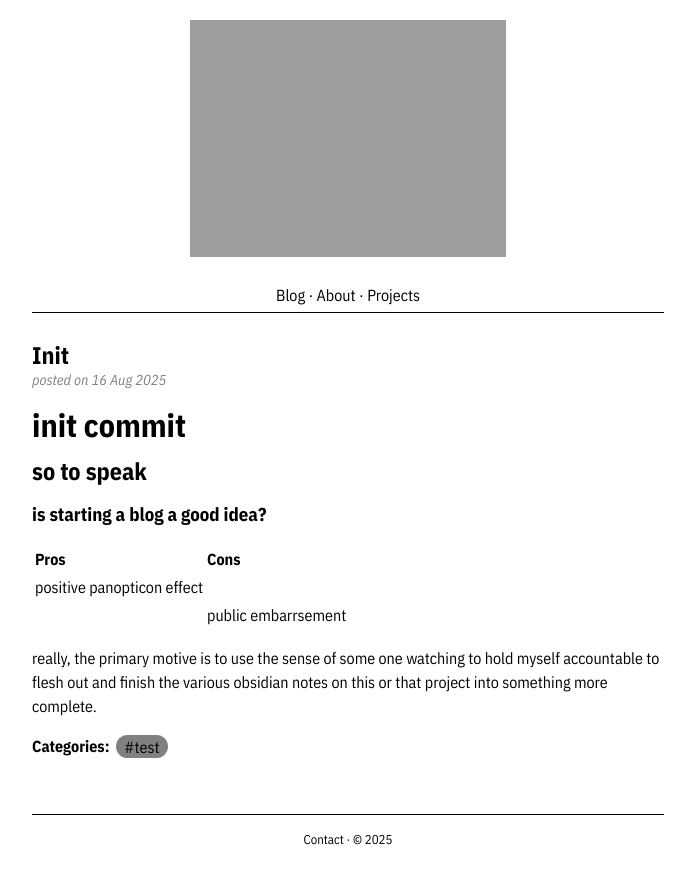
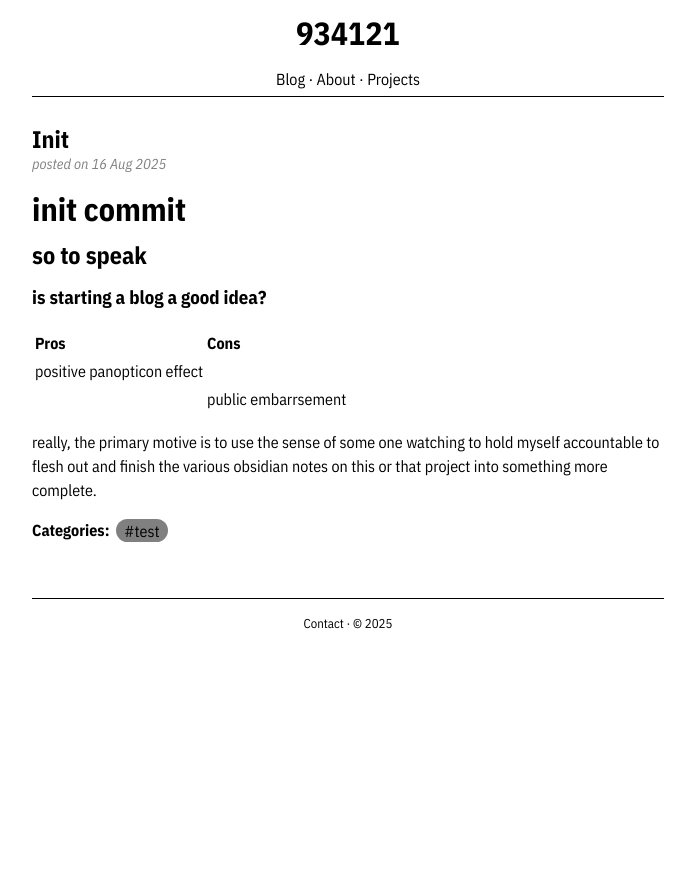
Before and after one commit to e-s-l/e-s-l.github.io, a Jekyll site: the page built from _posts/2025-08-16-init.md, in a window 1280 px wide. Shown: the top 884 px of the page, without its empty margins (292-987 px from the left). Built offline with Jekyll 4.4.1, drawn with Linux system fonts in a browser that asks for light colours.

Commit message:
fixed header

```diff
--- /dev/null
+++ b/_includes/header.html
@@ -0,0 +1,7 @@
+<header>
+  <div id="logo">
+  <a href="{{site.url}}{{site.baseurl}}/">
+    <h1>934121</h1>
+  </a>
+</div>
+</header>
--- a/_includes/logo.html
+++ /dev/null
@@ -1,5 +0,0 @@
-<div id="logo">
-  <a href="{{site.url}}{{site.baseurl}}/">
-    <img src="{{site.url}}{{site.baseurl}}/assets/images/logo.svg" alt="Logo"></img>
-  </a>
-</div>
--- a/_layouts/default.html
+++ b/_layouts/default.html
@@ -2,9 +2,7 @@
 <html lang="{{site.language}}">
   {% include head.html %}
   <body>
-	<header>
-		<h1>934121</h1>
-	</header>
+	{% include header.html %}
 	<div id="main">
 		{% include nav.html %}
 		<div id="content-left">
--- a/_layouts/post.html
+++ b/_layouts/post.html
@@ -3,7 +3,7 @@
   {% include head.html %}
   <body>
 	<div id="main">
-  	{% include logo.html %}
+  	{% include header.html %}
   	{% include nav.html %}
 		<div id="content-left">
       <div id="post">
```
